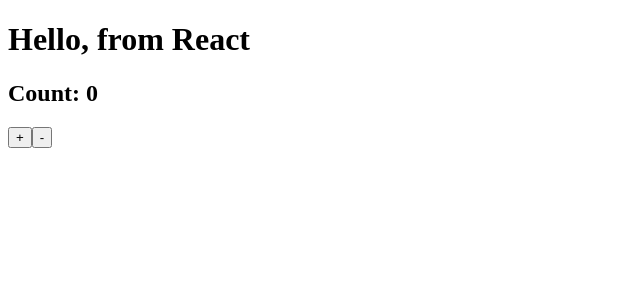
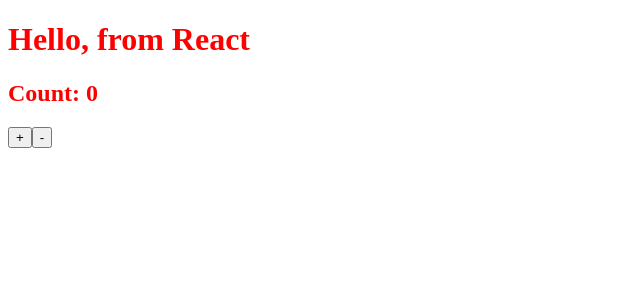
Before and after one commit to ishantmehtaharness/egghead-react-boilerplate, a React app: page / in a window 1280 px wide. Shown: the top 300 px of the page, without its empty margins (0-640 px from the left). Built offline with nearby package versions, Linux system fonts and the light colour scheme.

Commit message:
adds style-loader css-loader

```diff
--- a/package.json
+++ b/package.json
@@ -26,7 +26,9 @@
     "@babel/preset-env": "^7.10.3",
     "@babel/preset-react": "^7.10.1",
     "babel-loader": "^8.1.0",
+    "css-loader": "^3.6.0",
     "html-webpack-plugin": "^4.3.0",
+    "style-loader": "^1.2.1",
     "webpack": "^4.43.0",
     "webpack-cli": "^3.3.12",
     "webpack-dev-server": "^3.11.0",
--- a/src/App.js
+++ b/src/App.js
@@ -1,5 +1,6 @@
 import React from 'react'
 // import ReactDOM from 'react-dom'
+import styles from './styles.css'
 
 class App extends React.PureComponent {
     state = {
--- /dev/null
+++ b/src/styles.css
@@ -0,0 +1,7 @@
+html {
+    border: 0
+}
+
+#app {
+    color: red;
+}
--- a/webpack.config.base.js
+++ b/webpack.config.base.js
@@ -17,6 +17,11 @@
                     presets: ['@babel/preset-env', '@babel/preset-react'],
                     plugins: ['@babel/plugin-proposal-class-properties']
                 }
+            },
+            {
+                test: /\.css$/,
+                use: [ 'style-loader', 'css-loader' ],
+                exclude: /node_modules/
             }
         ]
     },
```
Also changed, not shown: 1 other file (tests, documents, lock files or other folders).
